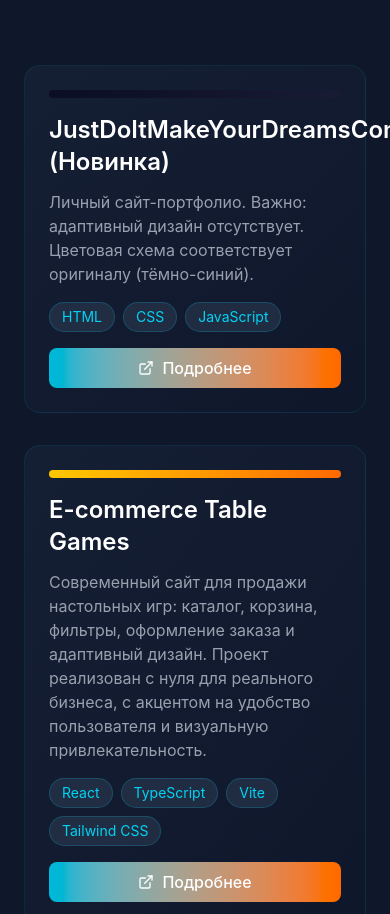
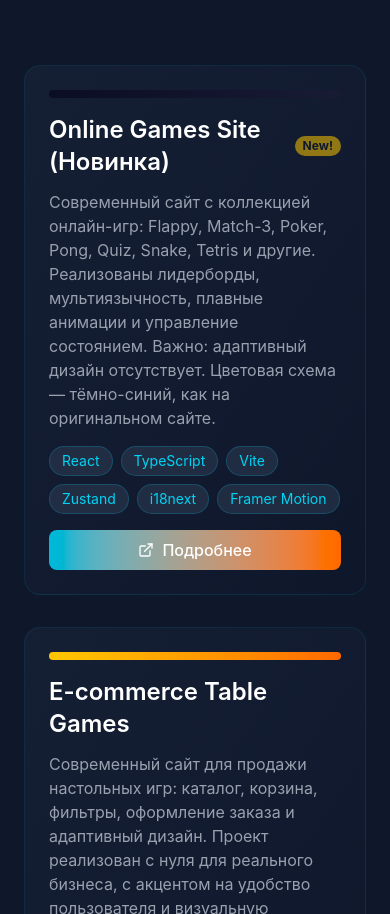
Before and after one commit to JustDoItMakeYourDreamsComeTrue/personal-portfolio-site, a React (Vite) app: page / in a window 390 px wide. Shown: the part 7327-8241 px from the top of the page. Built offline with nearby package versions, Linux system fonts and the light colour scheme.

Commit message:
Обновлено описание и ссылка для проекта Online Games Site (новинка, тёмно-синий, без адаптива)

```diff
--- a/src/app/components/Projects.tsx
+++ b/src/app/components/Projects.tsx
@@ -10,12 +10,12 @@ export function Projects() {
     // Добавлен новый проект-новинка (без адаптива, цвет по скриншоту #0A0D23)
     const projects = [
         {
-            title: "JustDoItMakeYourDreamsComeTrue (Новинка)",
+            title: "Online Games Site (Новинка)",
             description:
-                "Личный сайт-портфолио. Важно: адаптивный дизайн отсутствует. Цветовая схема соответствует оригиналу (тёмно-синий).",
-            technologies: ["HTML", "CSS", "JavaScript"],
+                "Современный сайт с коллекцией онлайн-игр: Flappy, Match-3, Poker, Pong, Quiz, Snake, Tetris и другие. Реализованы лидерборды, мультиязычность, плавные анимации и управление состоянием. Важно: адаптивный дизайн отсутствует. Цветовая схема — тёмно-синий, как на оригинальном сайте.",
+            technologies: ["React", "TypeScript", "Vite", "Zustand", "i18next", "Framer Motion"],
             gradient: "from-[#0A0D23] to-[#181B34]", // тёмно-синий градиент
-            link: "https://justdoitmakeyourdreamscometrue.github.io/",
+            link: "https://justdoitmakeyourdreamscometrue.github.io/online-games-site/",
             isNew: true,
         },
         {
```
